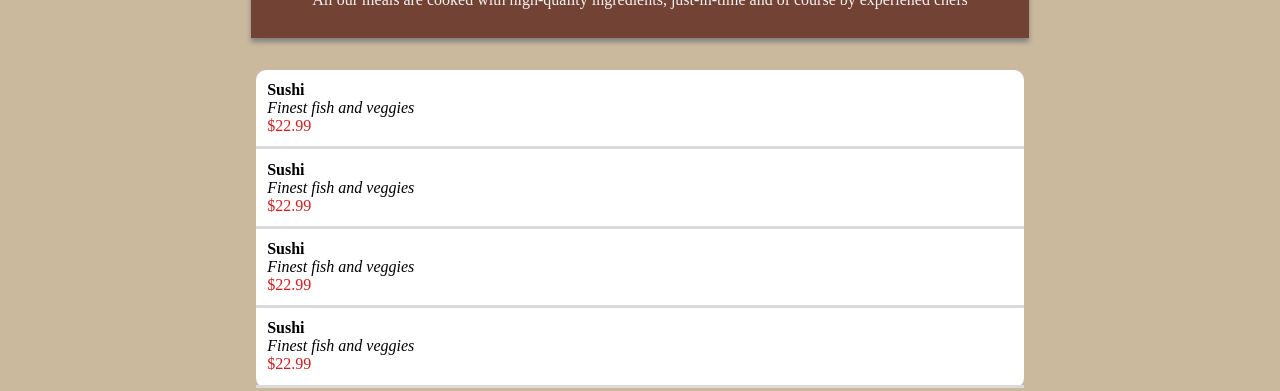
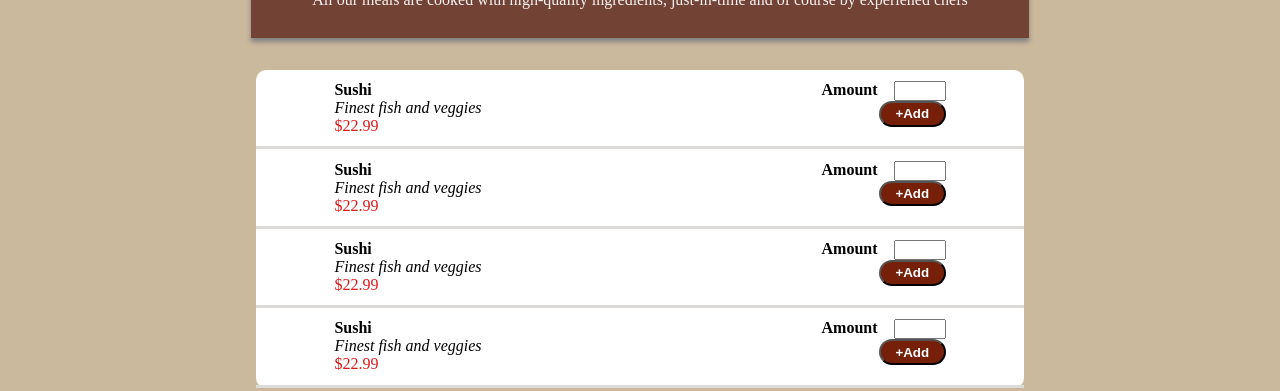
Before and after one commit to sahil194005/Restraunt-React-complete, a React (Create React App) app: page / in a window 1280 px wide. Shown: the part 424-815 px from the top of the page. Built offline with nearby package versions, Linux system fonts and the light colour scheme.

Commit message:
Adding a form

```diff
--- a/src/Components/Layout/HeaderCartButton.css
+++ b/src/Components/Layout/HeaderCartButton.css
@@ -1,28 +1,29 @@
-button {
-    border :0px solid maroon;
+.Header-cart {
+    border: 0px solid maroon;
     display: flex;
-    height:3rem;
-    width:11rem;
+    height: 3rem;
+    width: 11rem;
     border-radius: 17px;
     justify-content: space-around;
     align-items: center;
-    background-color:rgb(63,18,0);
+    background-color: rgb(63, 18, 0);
 }
 
-button span{
+.Header-cart span {
 
-    width:20%;
-    color:white;
+    width: 20%;
+    color: white;
     font-size: 1.5rem;
-    background-color: rgb(63,18,0);
+    background-color: rgb(63, 18, 0);
 }
-button span svg{
-    background-color: rgb(63,18,0);
+
+.Header-cart span svg {
+    background-color: rgb(63, 18, 0);
 
 }
 
-button span div{
+.Header-cart span div {
     border-radius: 90%;
-    border:1px solid white;
-    background-color:rgb(118,32,9) ;
+    border: 1px solid white;
+    background-color: rgb(118, 32, 9);
 }
--- a/src/Components/Layout/HeaderCartButton.js
+++ b/src/Components/Layout/HeaderCartButton.js
@@ -5,7 +5,7 @@ import { faShoppingCart } from "@fortawesome/free-solid-svg-icons";
 
 const HeaderCartButton = (props) => {
 	return (
-		<button >
+		<button className="Header-cart" >
 			<span>
 				<FontAwesomeIcon icon={faShoppingCart} />
 			</span>
--- a/src/Components/Meals/AvailableMeals.css
+++ b/src/Components/Meals/AvailableMeals.css
@@ -8,23 +8,3 @@
 .mealList ul {
     list-style: none;
 }
-
-.mealList li {
-
-    display: flex;
-    flex-direction: column;
-    border-bottom: 3px solid rgb(221, 218, 218);
-    padding: 0.7rem;
-}
-
-.name {
-    font-weight: bold;
-}
-
-.description {
-    font-style: italic;
-}
-
-.price {
-    color: rgb(224, 24, 24);
-}
--- a/src/Components/Meals/MealItem/MealItem.css
+++ b/src/Components/Meals/MealItem/MealItem.css
@@ -0,0 +1,34 @@
+.mealItem--li__details {
+    /* border:1px solid green; */
+    display: flex;
+    flex-direction: column;
+    padding: 0.7rem;
+}
+.mealItem--li{
+    border-bottom: 3px solid rgb(221, 218, 218);
+
+}
+
+.name {
+    font-weight: bold;
+}
+
+.description {
+    font-style: italic;
+}
+
+.price {
+    color: rgb(224, 24, 24);
+}
+
+
+.mealItem--li{
+    /* border:1px solid black; */
+    display: flex;
+    flex-direction: row;
+    justify-content:space-around;
+}
+
+/* .mealItem--li {
+    border:1px solid red;
+} */
--- a/src/Components/Meals/MealItem/MealItem.js
+++ b/src/Components/Meals/MealItem/MealItem.js
@@ -1,5 +1,6 @@
 import React from "react";
 import "./MealItem.css";
+import MealItemForm from "./MealItemForm";
 const DUMMY_MEALS = [
 	{ id: "m1", name: "Sushi", description: "Finest fish and veggies", price: 22.99 },
 	{ id: "m2", name: "Sushi", description: "Finest fish and veggies", price: 22.99 },
@@ -9,10 +10,14 @@ const DUMMY_MEALS = [
 const MealItem = () => {
 	const mealsList = DUMMY_MEALS.map((meal) => {
 		return (
-			<li key={meal.id}>
-				<span className="name">{meal.name}</span>
-				<span className="description">{meal.description}</span>
-				<span className="price">${meal.price}</span>
+			<li key={meal.id} className="mealItem--li">
+				<div className="mealItem--li__details">
+					<span className="name">{meal.name}</span>
+					<span className="description">{meal.description}</span>
+					<span className="price">${meal.price}</span>
+				</div>
+
+				<MealItemForm  />
 			</li>
 		);
 	});
--- /dev/null
+++ b/src/Components/Meals/MealItem/MealItemForm.css
@@ -0,0 +1,45 @@
+ .Form {
+
+     padding: 0.7rem;
+     /* border:1px solid black; */
+     width: 40%;
+     /* margin-left:4vw; */
+ }
+
+ .Form form {
+     display: flex;
+     flex-direction: column;
+     justify-content: flex-end;
+     align-items: flex-end;
+ }
+
+ .Form input {
+     width: 3rem;
+     height: 2vh;
+     margin-left: 1rem;
+ }
+
+ .Form label {
+     font-weight: bold;
+
+ }
+
+ .Form section {
+     /* border:1px solid black; */
+     display: flex;
+     justify-content: flex-end;
+     /* padding-right: 1vw; */
+     width: 100%
+ }
+
+ Form button {
+     height: 1.6rem;
+     width: 5em;
+     border-radius: 15px;
+     background-color: rgb(118, 32, 9);
+     color: white;
+     font-weight: bold;
+     /* margin-top: 0.5rem; */
+
+
+ }
--- /dev/null
+++ b/src/Components/Meals/MealItem/MealItemForm.js
@@ -0,0 +1,16 @@
+import "./MealItemForm.css";
+const MealItemForm = (props) => {
+	return (
+		<div className="Form">
+			<form>
+				<section>
+					<label>Amount</label>
+					<input type="number"></input>
+				</section>
+				<button>+Add</button>
+			</form>
+		</div>
+	);
+};
+
+export default MealItemForm;
```
Also changed, not shown: src/Components/UI/Card.js (deleted, +0 -8 lines), src/Components/UI/Card.css (deleted).
